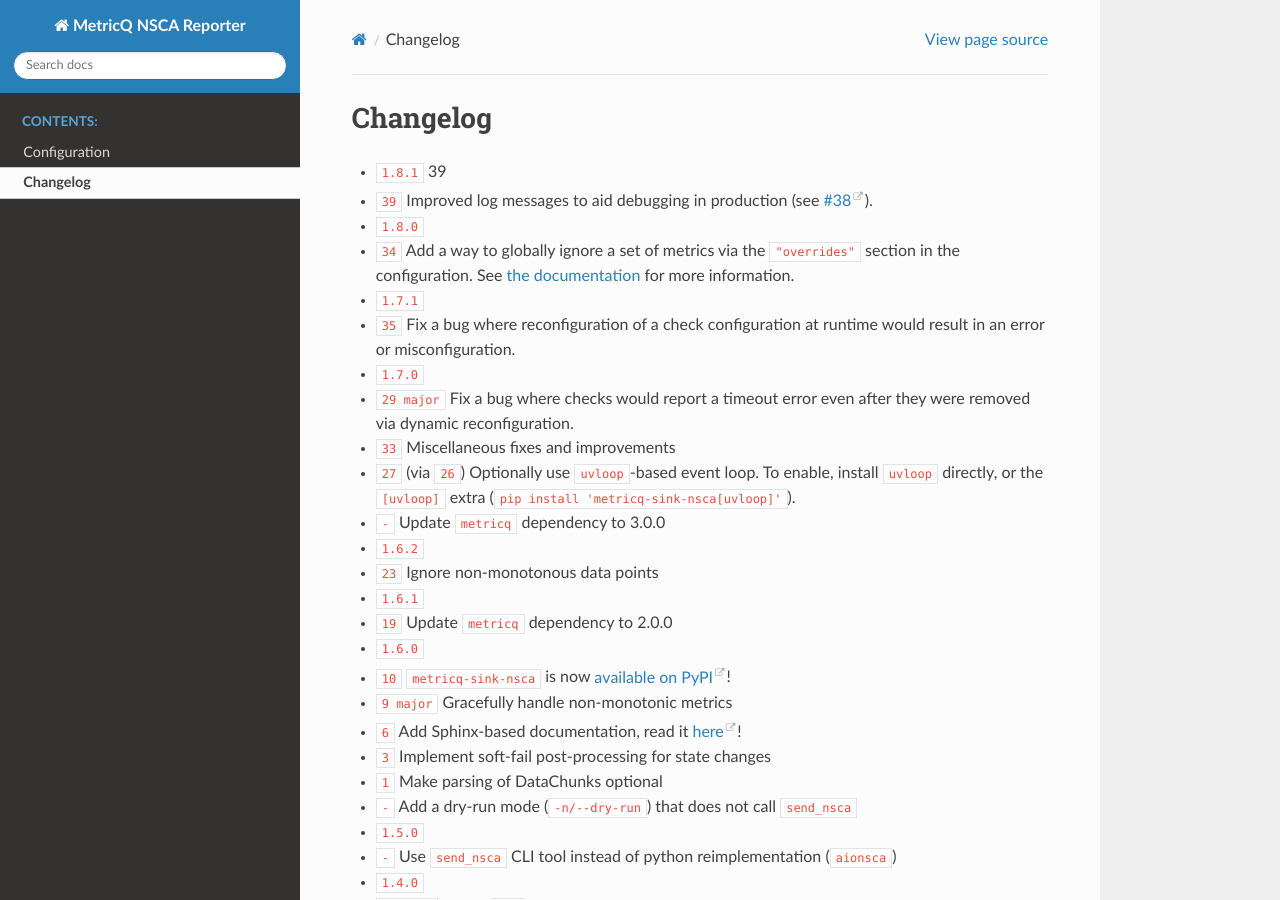
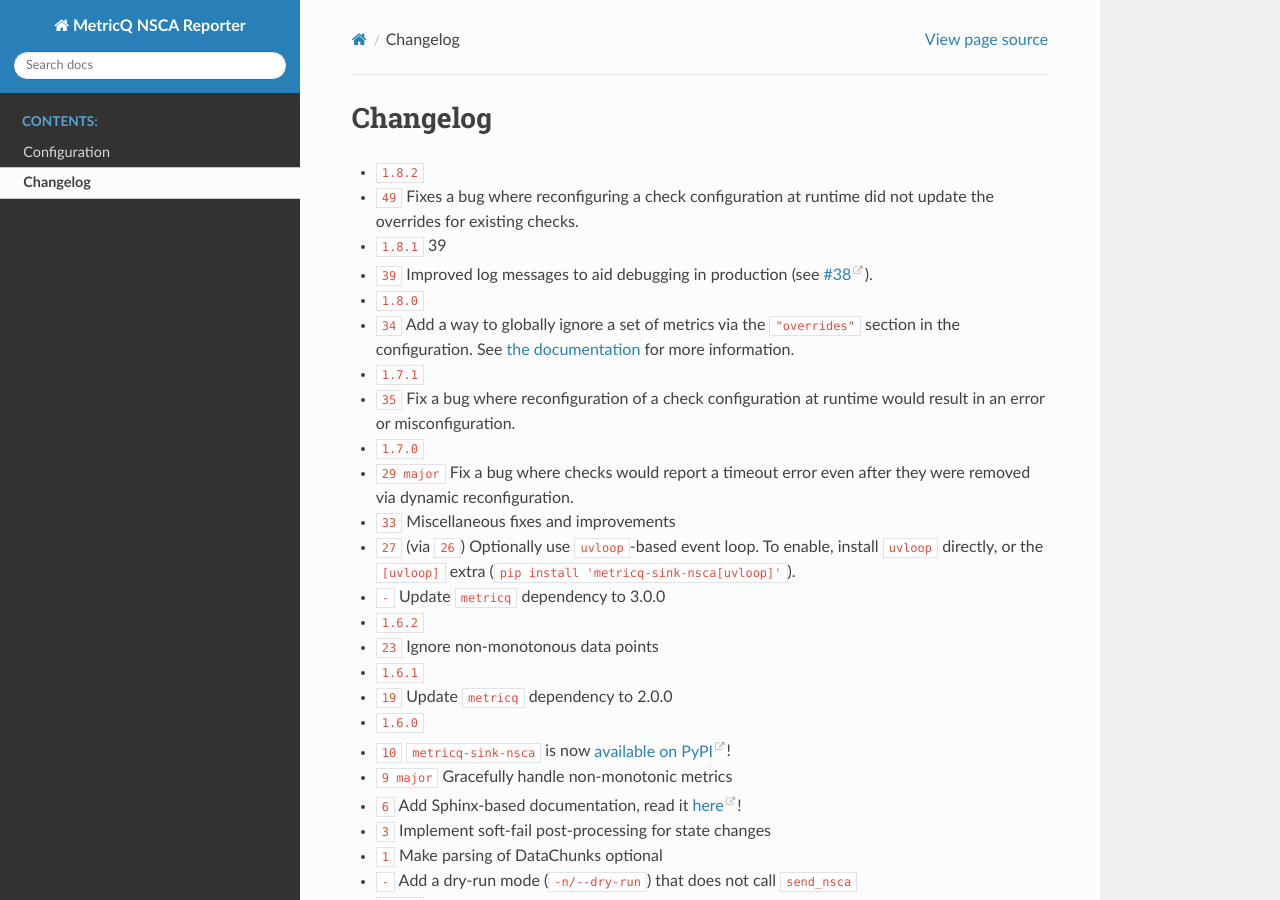
Before and after one commit to metricq/metricq-sink-nsca, a Sphinx documentation site: the page built from docs/changelog.rst, in a window 1280 px wide and 900 px high. Built offline with Sphinx 7.4.7 and the Read the Docs theme 2.0.0, drawn with Linux system fonts in a browser that asks for light colours; cross-references to code outside the pages are shown as plain code.

Commit message:
release: Version 1.8.2

```diff
--- a/docs/changelog.rst
+++ b/docs/changelog.rst
@@ -1,5 +1,8 @@
 Changelog
 =========
+
+* :release:`1.8.2 <2022-02-14>`
+* :bug:`49` Fixes a bug where reconfiguring a check configuration at runtime did not update the overrides for existing checks.
 
 * :release:`1.8.1 <2021-07-23>` 39
 * :support:`39` Improved log messages to aid debugging in production
```
